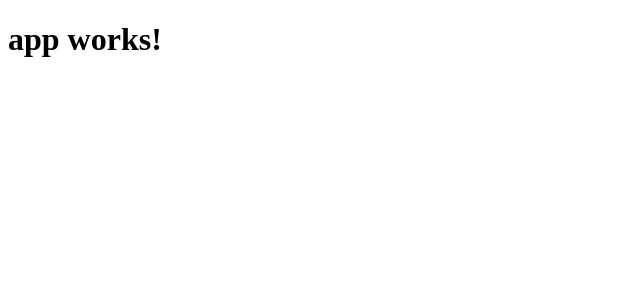
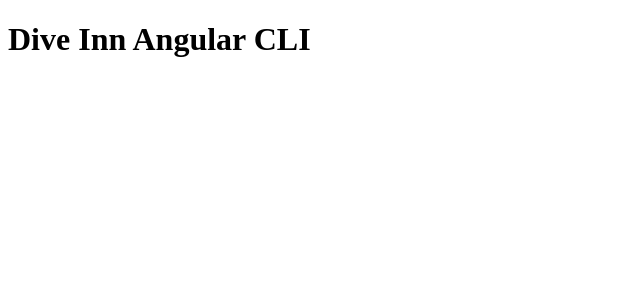
Before and after one commit to MikeVondrak/DiveInn, an Angular app: page / in a window 1280 px wide. Shown: the top 300 px of the page, without its empty margins (0-640 px from the left). Built offline with nearby package versions, Linux system fonts and the light colour scheme.

Commit message:
update launch.json to debug in Chrome w/VS Code

```diff
--- a/src/app/app.component.ts
+++ b/src/app/app.component.ts
@@ -6,5 +6,8 @@
   styleUrls: ['./app.component.css']
 })
 export class AppComponent {
-  title = 'app works!';
+  title = 'Dive Inn Angular CLI';
+  ngOnInit() {
+    // stuff
+  }
 }
```
